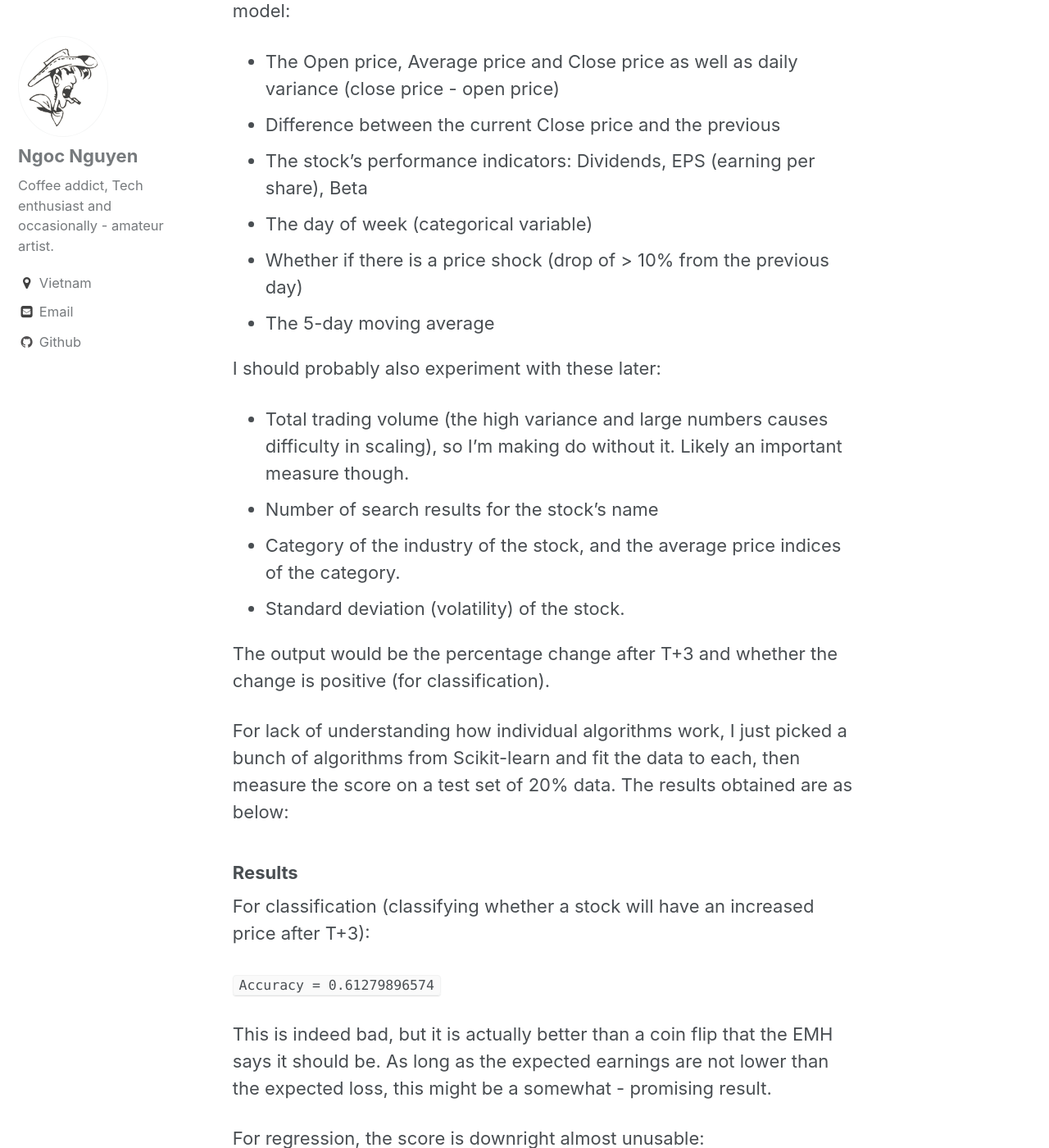
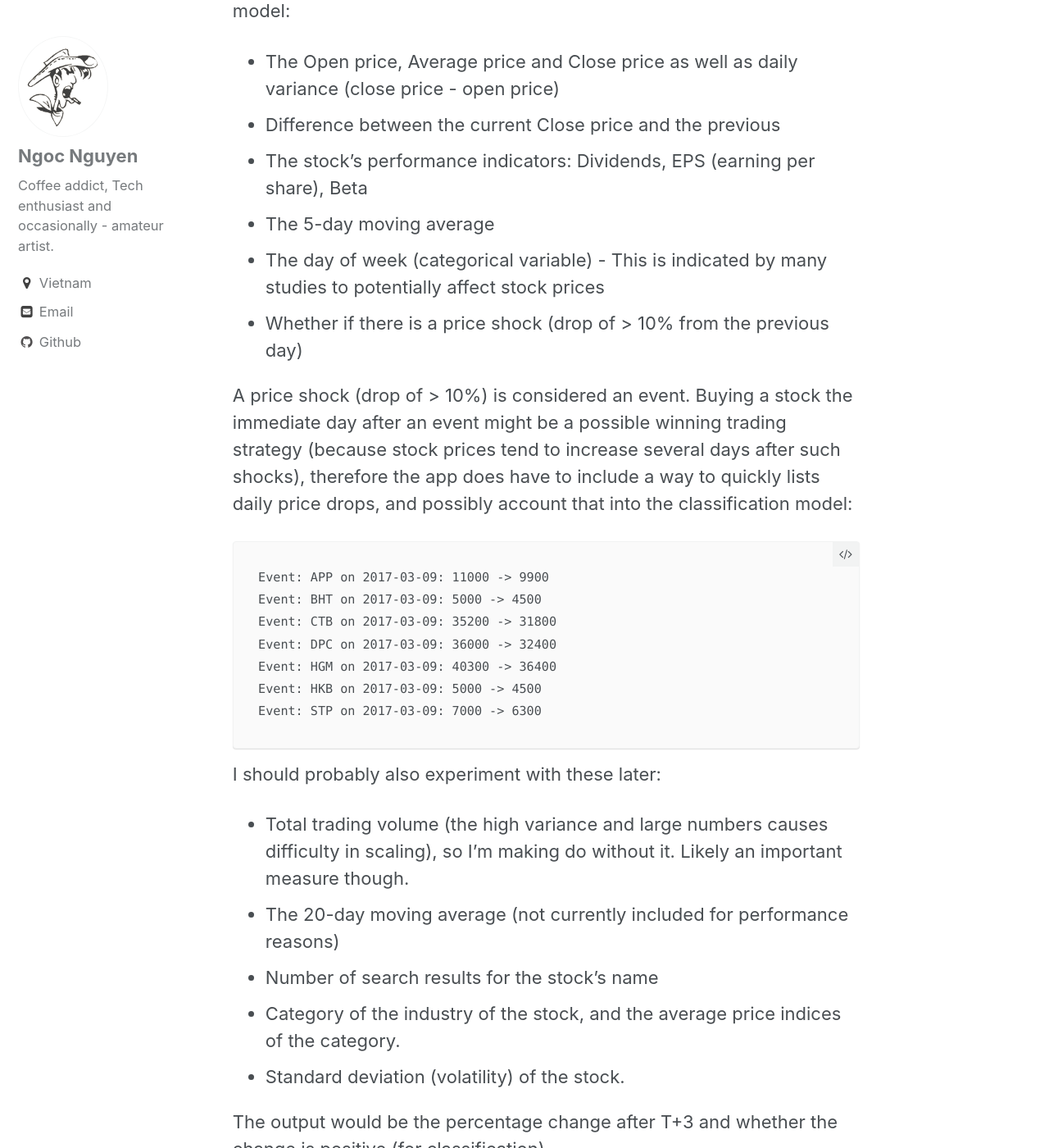
Before and after one commit to luungoc2005/luungoc2005-github-io-old, a Jekyll site: the page built from _posts/2017-3-11-machine-learning-with-the-vietnam-stock-market.markdown, in a window 1280 px wide and 1400 px high, scrolled down 2878 px. Shown: the whole window at 82% size. Built offline with Jekyll 4.4.1, drawn with Linux system fonts in a browser that asks for light colours; comment, search, counter and statistics services are not loaded; some of the changed text lies outside the part shown.

Commit message:
small edits

````diff
--- a/_posts/2017-3-11-machine-learning-with-the-vietnam-stock-market.markdown
+++ b/_posts/2017-3-11-machine-learning-with-the-vietnam-stock-market.markdown
@@ -38,12 +38,25 @@ The model inputs: For this experiment, I chose the following inputs for my model
 - The Open price, Average price and Close price as well as daily variance (close price - open price)
 - Difference between the current Close price and the previous
 - The stock's performance indicators: Dividends, EPS (earning per share), Beta
-- The day of week (categorical variable)
+- The 5-day moving average
+- The day of week (categorical variable) - This is indicated by many studies to potentially affect stock prices
 - Whether if there is a price shock (drop of > 10% from the previous day)
-- The 5-day moving average
+
+A price shock (drop of > 10%) is considered an event. Buying a stock the immediate day after an event might be a possible winning trading strategy (because stock prices tend to increase several days after such shocks), therefore the app does have to include a way to quickly lists daily price drops, and possibly account that into the classification model:
+
+```
+Event: APP on 2017-03-09: 11000 -> 9900
+Event: BHT on 2017-03-09: 5000 -> 4500
+Event: CTB on 2017-03-09: 35200 -> 31800
+Event: DPC on 2017-03-09: 36000 -> 32400
+Event: HGM on 2017-03-09: 40300 -> 36400
+Event: HKB on 2017-03-09: 5000 -> 4500
+Event: STP on 2017-03-09: 7000 -> 6300
+```
 
 I should probably also experiment with these later:
 - Total trading volume (the high variance and large numbers causes difficulty in scaling), so I'm making do without it. Likely an important measure though.
+- The 20-day moving average (not currently included for performance reasons)
 - Number of search results for the stock's name
 - Category of the industry of the stock, and the average price indices of the category.
 - Standard deviation (volatility) of the stock.
````
Also changed, not shown: other parts of _posts/2017-3-11-machine-learning-with-the-vietnam-stock-market.markdown (+1 -1 lines).
